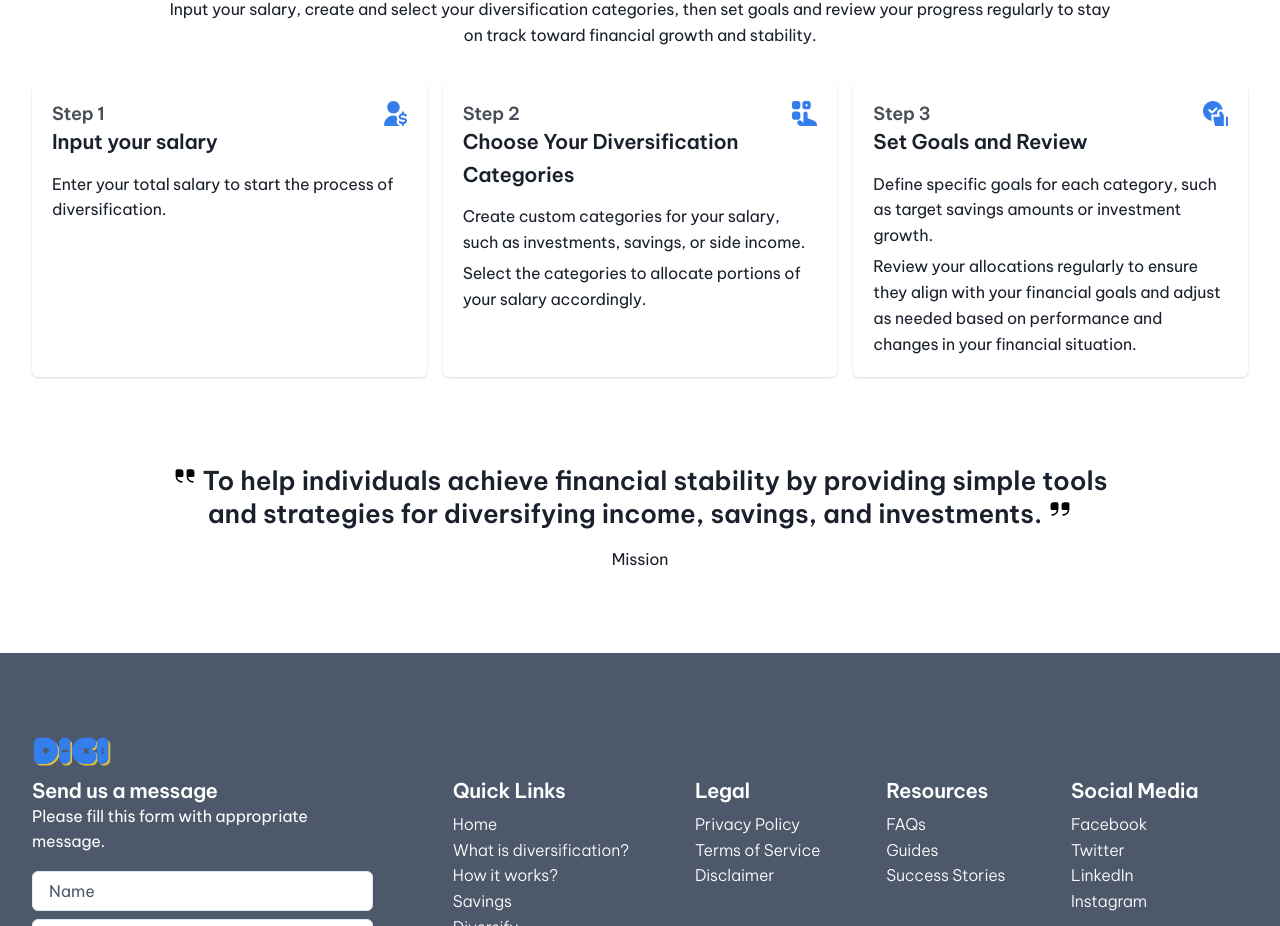
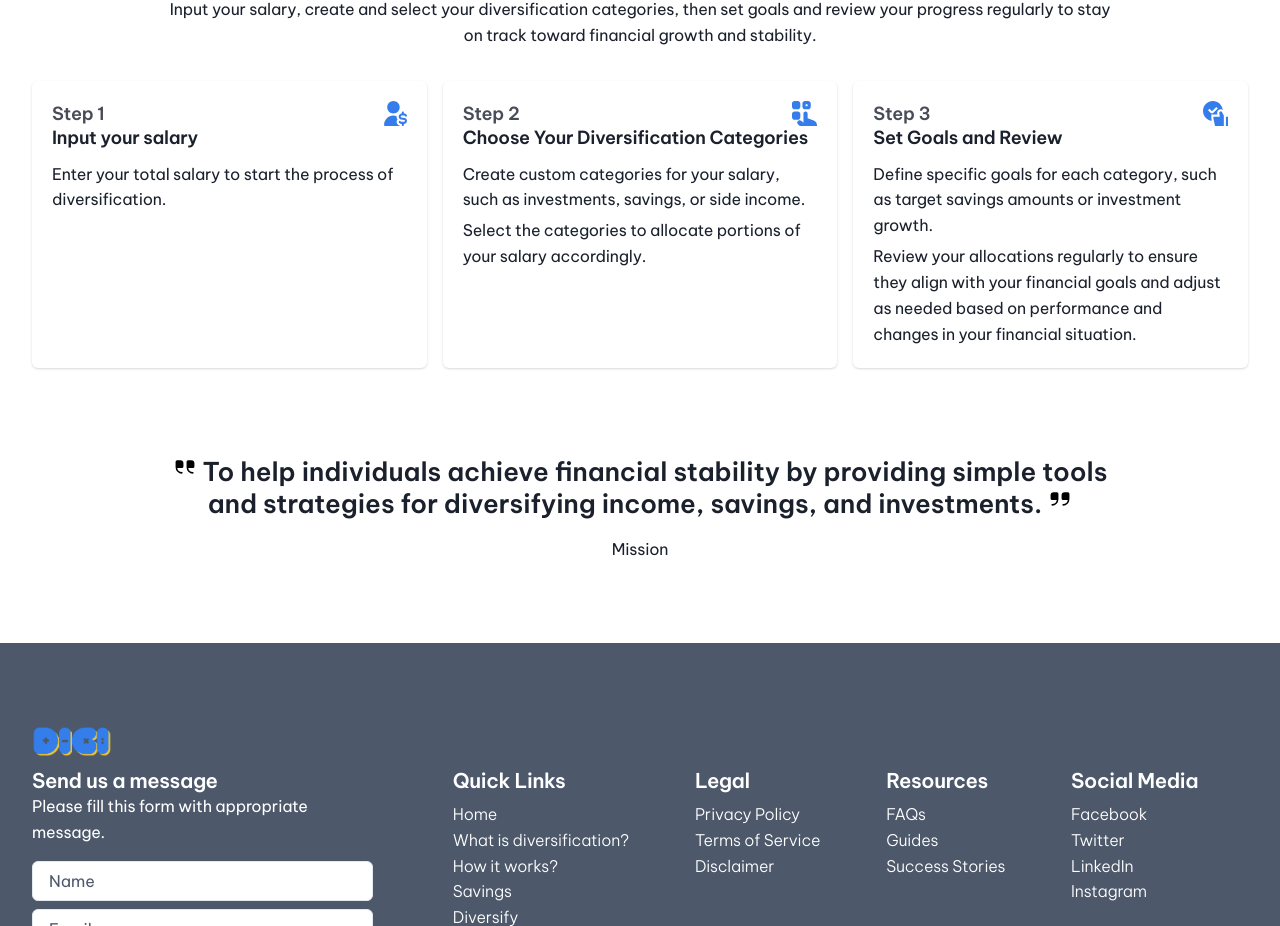
Before and after one commit to irefranscosme/digi, a Next.js app: page / in a window 1280 px wide. Shown: the part 1195-2121 px from the top of the page. Built offline with nearby package versions, Linux system fonts and the light colour scheme.

Commit message:
how it works font revamp

```diff
--- a/app/sections/how.tsx
+++ b/app/sections/how.tsx
@@ -68,7 +68,6 @@ const How = () => {
                                 >
                                     Step 1
                                 </Heading>
-
                                 <Image
                                     src="/assets/icons/user-salary.svg"
                                     alt="types-of-diversification.png"
@@ -78,9 +77,9 @@ const How = () => {
                             </Flex>
                             <Flex gap="4" flexDirection="column">
                                 <Heading
-                                    lineHeight="1.618em"
-                                    letterSpacing="-0.011em"
-                                    fontSize="1.272em"
+                                    lineHeight="1.272em"
+                                    letterSpacing="-0.014em"
+                                    fontSize="1.129em"
                                     fontWeight="bold"
                                 >
                                     Input your salary
@@ -125,9 +124,9 @@ const How = () => {
                             </Flex>
                             <Flex gap="4" flexDirection="column">
                                 <Heading
-                                    lineHeight="1.618em"
-                                    letterSpacing="-0.011em"
-                                    fontSize="1.272em"
+                                    lineHeight="1.272em"
+                                    letterSpacing="-0.014em"
+                                    fontSize="1.129em"
                                     fontWeight="bold"
                                 >
                                     Choose Your Diversification Categories
@@ -182,9 +181,9 @@ const How = () => {
                             </Flex>
                             <Flex gap="4" flexDirection="column">
                                 <Heading
-                                    lineHeight="1.618em"
-                                    letterSpacing="-0.011em"
-                                    fontSize="1.272em"
+                                    lineHeight="1.272em"
+                                    letterSpacing="-0.014em"
+                                    fontSize="1.129em"
                                     fontWeight="bold"
                                 >
                                     Set Goals and Review
```
